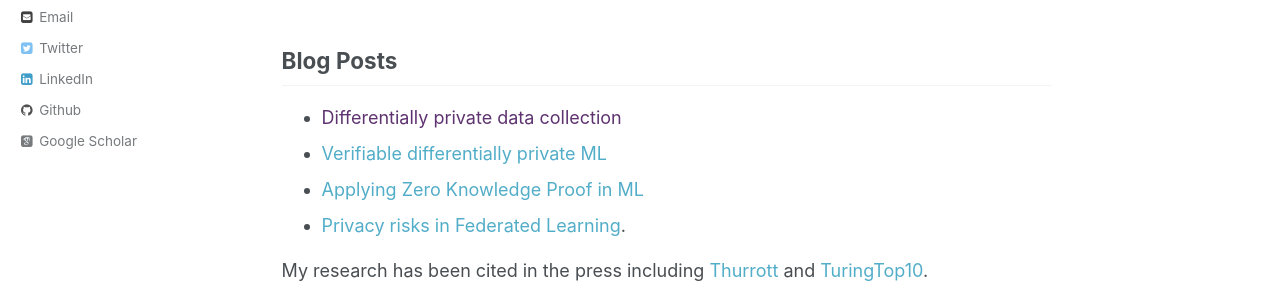
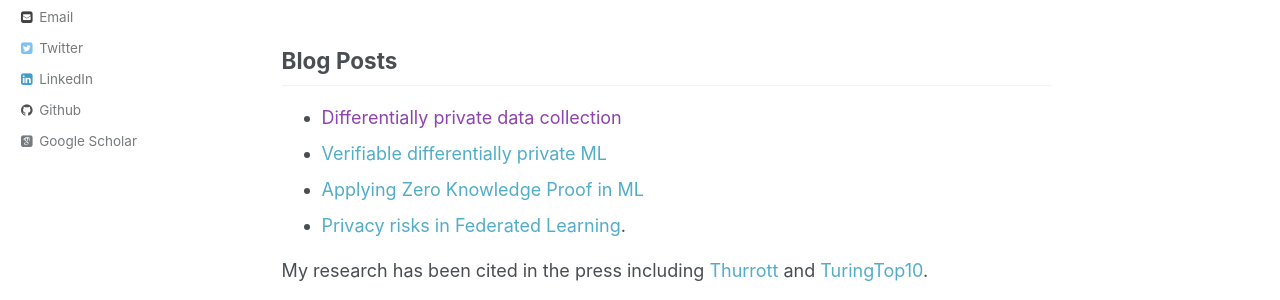
Before and after one commit to AliShahin/AliShahin.github.io, a Jekyll site: the page built from _pages/about.md, in a window 1280 px wide. Shown: the part 398-698 px from the top of the page. Built offline with Jekyll 4.4.1, drawn with Linux system fonts in a browser that asks for light colours; some web fonts are replaced.

Commit message:
Update about.md

```diff
--- a/_pages/about.md
+++ b/_pages/about.md
@@ -13,7 +13,7 @@ redirect_from:
 This is Dr Ali Shahin Shamsabadi (ashahinshamsabadi@brave.com)! I am a Senior Research Scientist at [Brave Software](https://brave.com). Before joining Brave Software, I was a Research Scientist at [The Alan Turing Institute](https://www.turing.ac.uk) (Safe and Ethical AI) under the supervision of [Adrian Weller](http://mlg.eng.cam.ac.uk/adrian/), and a Postdoctoral Fellow at [Vector Institute](https://vectorinstitute.ai) under the supervision of [Nicolas Papernot](https://www.papernot.fr). During my PhD, I was very fortunate to work under [Aurélien Bellet](http://researchers.lille.inria.fr/abellet/), [Andrea Cavallaro](https://scholar.google.com/citations?hl=en&user=KZmcljoAAAAJ&view_op=list_works&sortby=pubdate), [Adria Gascon](https://scholar.google.com/citations?hl=en&user=M1FQ49sAAAAJ&view_op=list_works&sortby=pubdate), [Hamed Haddadi](https://www.imperial.ac.uk/people/h.haddadi), [Matt Kusner](https://mkusner.github.io) and [Emmanuel Vincent](https://members.loria.fr/EVincent/).
 
 ## Blog Posts
-- <a href="https://brave.com/blog/nebula/" style="color:#5e3370;">Differentially private data collection</a>
+- <a href="https://brave.com/blog/nebula/" style="color:#8e44ad;">Differentially private data collection</a>
 - [Verifiable differentially private ML](https://brave.com/confidential-dpproof/)
 - [Applying Zero Knowledge Proof in ML](https://medium.com/@ashahin.ee/zero-knowledge-proofs-made-easy-understanding-and-applying-zero-knowledge-proof-in-machine-ccc3a41853c2)
 - [Privacy risks in Federated Learning](https://www.cleverhans.io/2022/04/17/fl-privacy.html).
```
